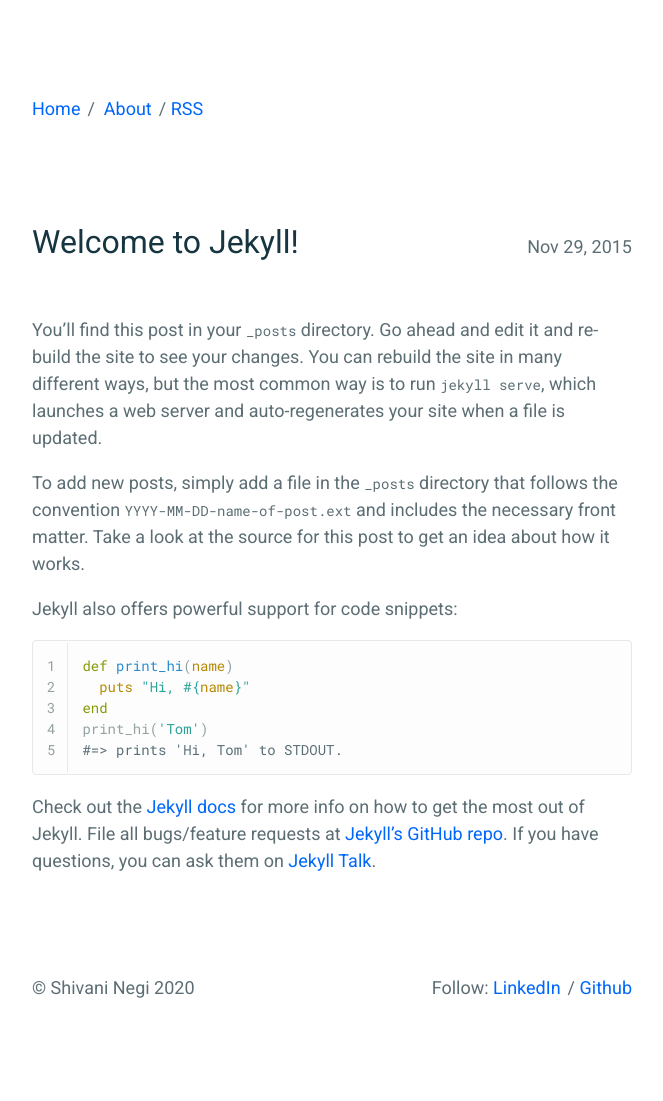
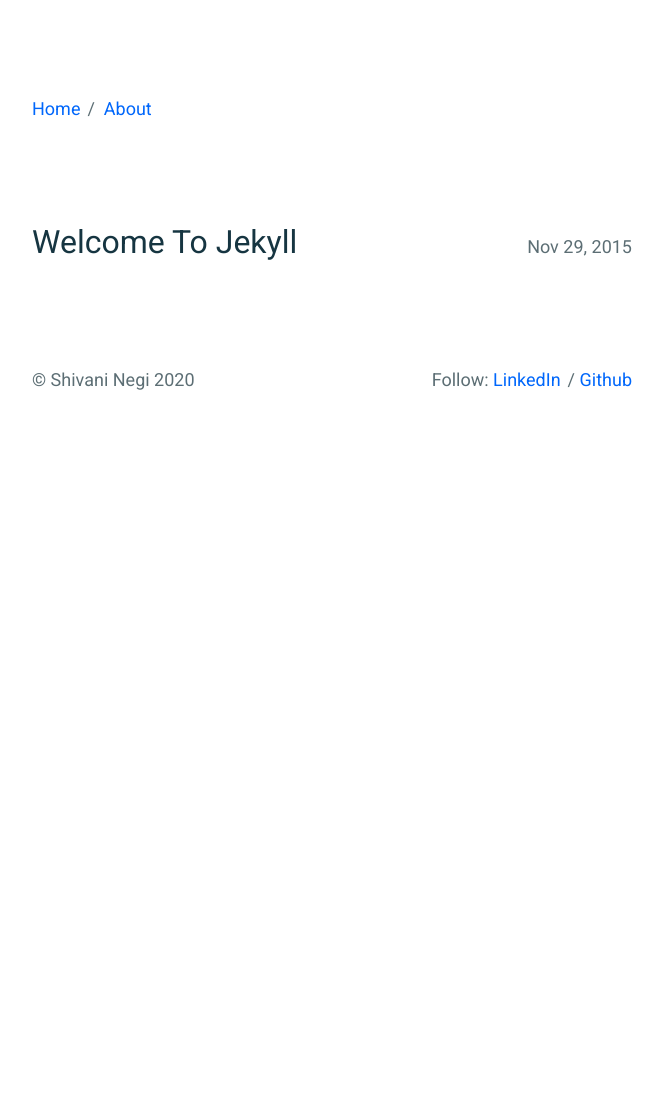
Before and after one commit to imshivs/imshivs.github.io, a Jekyll site: the page built from _posts/2015-11-29-welcome-to-jekyll.markdown, in a window 1280 px wide. Shown: the whole page, without its empty margins (308-971 px from the left). Built offline with Jekyll 4.4.1, drawn with Linux system fonts in a browser that asks for light colours; our own code applies the rules of GitHub Pages for plain Markdown files; after the commit the page ends 900 px from its top, so only the background shows below that.

Commit message:
format changes

```diff
--- a/_config.yml
+++ b/_config.yml
@@ -1,7 +1,7 @@
 # Site settings
-title: Butane Jekyll Theme
+title: Shivani Negi
 description: >
-    This is an example of the Butane Jekyll Theme created by Alex Carpenter
+    Shivani Negi
 author: Shivani Negi
 email: youemail@gmail.com
 baseurl: "" # the subpath of your site, e.g. /blog
--- a/_includes/header.html
+++ b/_includes/header.html
@@ -3,6 +3,6 @@
         <h1>{{ site.description }}</h1>
     {% endif %}
     <p>
-        <a href="{{ "/" | prepend: site.baseurl }}">Home</a><span class="u-separate"></span> <a href="{{ "/about/" | prepend: site.baseurl }}">About</a><span class="u-separate"></span><a href="{{ "/feed.xml" | prepend: site.baseurl }}">RSS</a>
+        <a href="{{ "/" | prepend: site.baseurl }}">Home</a><span class="u-separate"></span> <a href="{{ "/about/" | prepend: site.baseurl }}">About</a>
     </p>
 </header>
--- a/_posts/2015-11-29-welcome-to-jekyll.markdown
+++ b/_posts/2015-11-29-welcome-to-jekyll.markdown
@@ -1,4 +1,4 @@
----
+<!---
 layout: post
 title:  "Welcome to Jekyll!"
 date:   2015-11-29 13:07:56 -0500
@@ -23,3 +23,4 @@
 [jekyll-docs]: http://jekyllrb.com/docs/home
 [jekyll-gh]:   https://github.com/jekyll/jekyll
 [jekyll-talk]: https://talk.jekyllrb.com/
+-->
```
